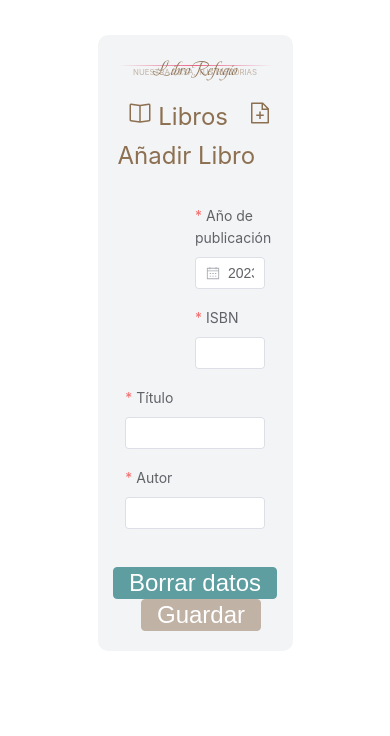
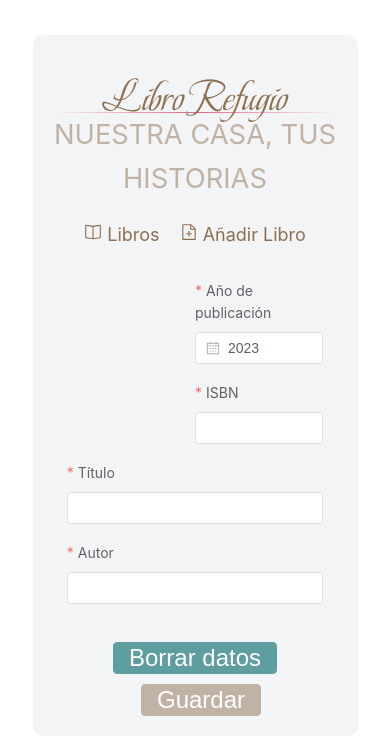
Before and after one commit to josRod128/LibroRefugio-Front, a Vue app: page /create in a window 390 px wide. Shown: the part 134-870 px from the top of the page. Before the commit the page ends 844 px from the top, so only its background shows below. Built offline with nearby package versions, Linux system fonts and the light colour scheme.

Commit message:
[ch] diseño responsivo

```diff
--- a/src/components/Book.vue
+++ b/src/components/Book.vue
@@ -232,7 +232,7 @@ const resetForm = (formEl: FormInstance | undefined) => {
     style="width: 90%; margin-top: 20px"
   >
     <el-row class="row-bg" justify="end" v-if="props.id">
-      <el-col :span="12">
+      <el-col  :xs="20" :sm="18" :md="15" :lg="15" :xl="15">
         <el-row class="row-bg" :gutter="20" align="bottom" justify="end">
           <el-form-item class="switch" :label="`Marcar como ${(modeloForm.available)?'no disponible':'disponible'}`">
             <el-switch v-model="modeloForm.available" />
@@ -276,7 +276,7 @@ const resetForm = (formEl: FormInstance | undefined) => {
     </el-row>
 
     <el-row class="row-bg" style="margin-top: 20px">
-      <el-col :span="24">
+      <el-col  :xs="24" :sm="24" :md="24" :lg="24" :xl="24">
         <el-row justify="center">
           <el-button type="danger" @click="resetForm(RefForm)"
             >Borrar datos</el-button
@@ -291,6 +291,11 @@ const resetForm = (formEl: FormInstance | undefined) => {
 </template>
 
 <style scoped>
+@media screen and (max-width: 441px) {
+  .el-button--primary{
+    margin-top: 10px;
+  }
+}
 .el-button{
   font-size: 1.5rem;
 }
--- a/src/components/Logo.vue
+++ b/src/components/Logo.vue
@@ -17,17 +17,33 @@
 </template>
 
 <style scoped>
-  @font-face {
-    font-family: 'BeauRivage';
-    src: url('../assets/fonts/BeauRivage-Regular.ttf');
+@font-face {
+  font-family: 'BeauRivage';
+  src: url('../assets/fonts/BeauRivage-Regular.ttf');
+}
+@media screen and (min-width: 922px) {
+  .coffe {
+    font-size: 5vw;
   }
+  p{
+    font-size: 2vw;
+  }
+
+}
+@media screen and (max-width: 922px) {
+  .coffe {
+    margin-top: 10px;
+    font-size: 11vw;
+  }
+  p{
+    font-size: 7vw;
+  }
+}
 .coffe {
   font-family: 'BeauRivage';
-  font-size: 5vw;
 }
 p{
   color: #C0B2A4;
-  font-size: 2vw;
 }
 .greetings {
   text-align: center;
--- a/src/views/BookEdit.vue
+++ b/src/views/BookEdit.vue
@@ -1,8 +1,8 @@
 <template>
   <el-row class="row-bg" justify="center">
-      <el-col :span="12" class="card">
+      <el-col :xs="20" :sm="18" :md="15" :lg="15" :xl="15" class="card">
         <router-link to="/">
-          <el-button type="primary" :icon="ArrowLeft">Previous Page</el-button>
+          <el-button type="primary" :icon="ArrowLeft">Regresar</el-button>
         </router-link>
         <Logo text="Edicion"/>
         <Book :id="props.id" />
--- a/src/views/BooksView.vue
+++ b/src/views/BooksView.vue
@@ -147,7 +147,18 @@ export default {
 </template>
 
 <style scoped>
-@media screen and (max-width: 1175px) {
+@media screen and (max-width: 922px) {
+  button{
+    width: 100%;
+  }
+}
+@media screen and (max-width: 743px) {
+  button{
+    width: 100%;
+    font-size: xx-small;
+  }
+}
+@media screen and (max-width: 696px) {
   button{
     width: 100%;
     font-size: xx-small;
--- a/src/views/Home.vue
+++ b/src/views/Home.vue
@@ -6,7 +6,7 @@ import { Reading, DocumentAdd } from "@element-plus/icons-vue";
 
 <template>
   <el-row class="row-bg" justify="center">
-    <el-col :span="12" class="card">
+    <el-col :xs="20" :sm="18" :md="15" :lg="15" :xl="15" class="card">
       <Logo />
 
       <el-row class="row-bg" justify="center" style="margin-top: 20px;">
@@ -27,6 +27,11 @@ import { Reading, DocumentAdd } from "@element-plus/icons-vue";
 </template>
 
 <style scoped>
+@media screen and (max-width: 1175px) {
+  a{
+    font-size: large !important;
+  }
+}
 .card {
   background: #f3f4f6;
   border-radius: 10px;
```
